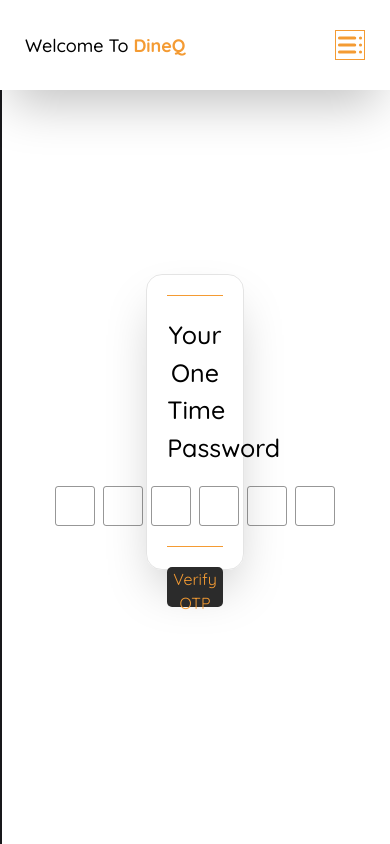
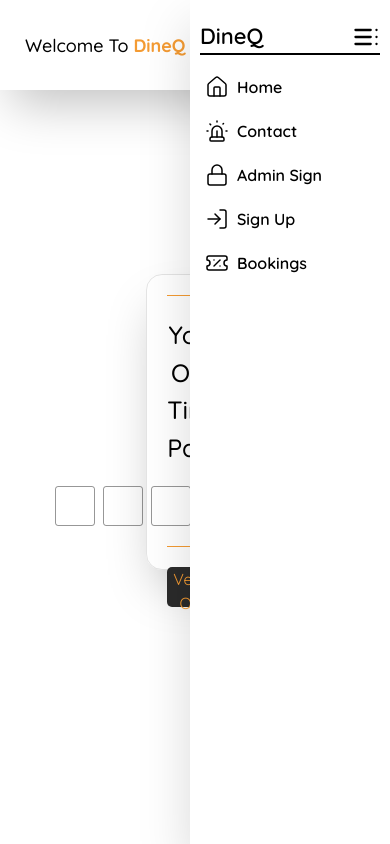
Before and after one commit to arnab0403/Restaurant-Seat-Book-Frontend, a React (Vite) app: page /otp in a window 390 px wide. Both pictures are taken after a click on the element 350 px from the left and 45 px from the top of the page. Built offline with nearby package versions, Linux system fonts and the light colour scheme; no server answers.

Commit message:
Side Navbar for Mobile

```diff
--- a/src/components/Navbar/Navbar.jsx
+++ b/src/components/Navbar/Navbar.jsx
@@ -1,11 +1,14 @@
 import { useNavigate } from "react-router";
-import { useContext } from "react";
+import { useContext, useState } from "react";
 import { DataContext } from "../DataContext/DataContext";
 import User from "./User";
-import { TableOfContents } from "lucide-react";
+import { House, LogIn, Siren, TableOfContents,Lock, TicketPercent } from "lucide-react";
 
 function Navbar() {
   const navigate = useNavigate();
+
+  const [sideNav,setSideNav]=useState(false);
+
   const { navState, setNavState, user } = useContext(DataContext);
   const handleSignup = () => {
     navigate("/signup");
@@ -28,7 +31,7 @@ function Navbar() {
 
   return (
     <>
-      <div className="h-[90px] w-[100vw] lg:px-[100px] md:px-[70px] px-[25px] flex items-center justify-between shadow-2xl fixed top-0 left-0 z-[990] bg-[white] text-black ">
+      <div className="h-[90px] w-[100vw] lg:px-[100px] md:px-[70px] px-[25px] flex items-center justify-between shadow-2xl fixed top-0 left-0 z-49 bg-[white] text-black ">
         <div className="">
           <h1 className="text-[18px] font-[500]">
             Welcome To <span className="text-[#F49B33] font-bold">DineQ</span>
@@ -100,14 +103,95 @@ function Navbar() {
           </div>
         </div>
 
-        <div className="md:hidden flex  text-[#F49B33] cursor-pointer border">
-            <TableOfContents size={28} strokeWidth={2.7}/>
+        <div className="md:hidden flex  text-[#F49B33] cursor-pointer ">
+            <TableOfContents size={28} strokeWidth={2.7} onClick={()=>setSideNav(true)}/>
         </div>
 
       </div>
-      <div className="bg-[white] absolute z-50 h-[100vh] border">
+      {/* side Nav for mobile */}
+      {sideNav && (
+        <div className="bg-[white] px-[10px] py-[20px] z-50 h-[100%] fixed top-0 w-[200px] right-0 text-[black] drop-shadow-2xl rightToLeft">
+            <div className="flex justify-between items-center">
+              <p className="text-[22px] font-semibold">DineQ</p>
+              <TableOfContents size={28} strokeWidth={2} className="cursor-pointer" onClick={()=>setSideNav(false)}/>
+            </div>
+            <div className="w-[100%] border"></div>
 
-      </div>
+            <div>
+              <div className="flex flex-col mt-2.5">
+                <div className="flex flex-col  pr-[15px]">
+                <div
+                  className={`flex cursor-pointer font-semibold gap-2 px-[5px] py-[10px] hover:bg-[#332814da] hover:text-white rounded-[8px] ${
+                    navState === "home" ? "border-[#F49B33]" : ""
+                  }`}
+                  onClick={handleHome}
+                >
+                  <House strokeWidth={1.5} />
+                  <p>Home</p>
+                </div>
+                <div
+                  className={`flex cursor-pointer font-semibold gap-2 px-[5px] py-[10px] hover:bg-[#332814da] hover:text-white rounded-[8px]${
+                    navState === "contact" ? "border-[#F49B33] " : ""
+                  }`}
+                  onClick={handleContact}
+                >
+                  <Siren strokeWidth={1.5} />
+                  <p>Contact</p>
+                </div>
+                {!user && (
+                  <div
+                    className=" text-[16px] flex cursor-pointer font-semibold gap-2 px-[5px] py-[10px] hover:bg-[#332814da] hover:text-white rounded-[8px]  "
+                    onClick={() => navigate("/adminSign")}
+                  >
+                   <Lock strokeWidth={1.5} />
+                    <p>Admin Sign</p>
+                  </div>
+                )}
+
+                {!user && (
+                  <div
+                    className={`flex text-[16px] font-semibold gap-2 px-[5px] py-[10px] hover:bg-[#332814da] hover:text-white rounded-[8px] cursor-pointer ${
+                      navState === "signup" ? "border-[#F49B33] " : ""
+                    }`}
+                    onClick={handleSignup}
+                  >
+                    <LogIn strokeWidth={1.5} />
+                    <p>Sign Up</p>
+                  </div>
+                )}
+
+                {!user && (
+                  <div
+                    className={`cursor-pointer flex text-[16px] font-semibold gap-2 px-[5px] py-[10px] hover:bg-[#332814da] hover:text-white rounded-[8px] ${
+                      navState === "booking" ? "border-[#F49B33] border-b-[2px]" : ""
+                    }`}
+                    onClick={handleBooking}
+                  >
+                    <TicketPercent strokeWidth={1.5} />
+                    <p>Bookings</p>
+                  </div>
+                )}
+                </div>
+
+                {/* {It will help me for login} */}
+                {/* <div className="flex w-[15%]  items-center border-[#F49B33] ">
+                  {user ? (
+                    <User name={user.name} />
+                  ) : (
+                    <button
+                      className="btn bg-[#F49B33] border-[#fe9216] hover:opacity-80"
+                      onClick={() => {
+                        navigate("/login");
+                      }}
+                    >
+                      Login
+                    </button>
+                  )}
+                </div> */}
+              </div>
+            </div>
+      </div>)}
+
     </>
   );
 }
--- a/src/index.css
+++ b/src/index.css
@@ -22,6 +22,10 @@
   animation: slide 0.3s ease-in-out;
 }
 
+.rightToLeft{
+  animation: slide 0.3s ease-in-out;
+}
+
 @keyframes slide {
   from {
     transform: translateX(150px);
```
